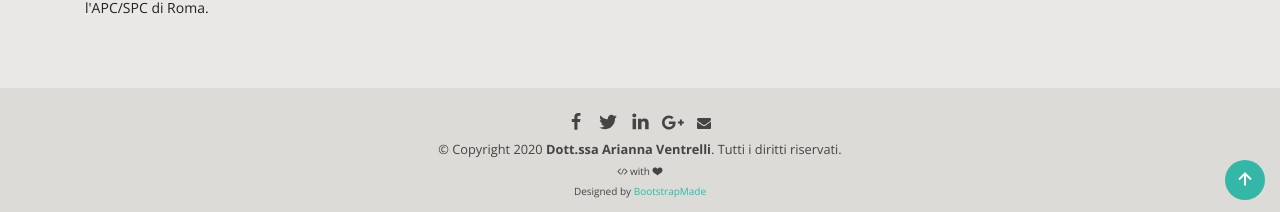
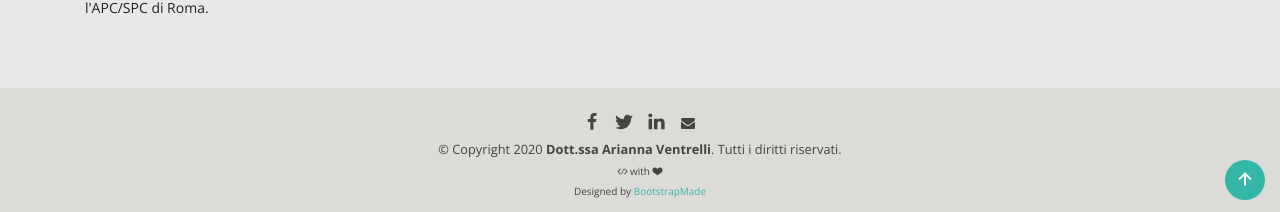
Before and after one commit to venari-psycho/venari-psycho.github.io, a Jekyll site: the page built from index.html, in a window 1280 px wide and 900 px high, scrolled down 498 px. Shown: the part 685-897 px from the top of the window. Built offline with Jekyll 4.4.1, drawn with Linux system fonts in a browser that asks for light colours.

Commit message:
Removed Google+ from share-buttons.html

```diff
--- a/_includes/share-buttons.html
+++ b/_includes/share-buttons.html
@@ -28,11 +28,6 @@
         </svg>
     </div>
     {% endif %}
-    <div class="gplus" title="Condividi su Google Plus" onclick="window.open('https://plus.google.com/share?url={{ site.url }}{{ pageurl }}', 'pop-up', 'left=20,top=20,width=500,height=500,toolbar=1,resizable=0'); return false;">
-        <svg viewBox="0 0 2304 1792" xmlns="http://www.w3.org/2000/svg">
-            <path d="M1437 913q0 208-87 370.5t-248 254-369 91.5q-149 0-285-58t-234-156-156-234-58-285 58-285 156-234 234-156 285-58q286 0 491 192l-199 191q-117-113-292-113-123 0-227.5 62t-165.5 168.5-61 232.5 61 232.5 165.5 168.5 227.5 62q83 0 152.5-23t114.5-57.5 78.5-78.5 49-83 21.5-74h-416v-252h692q12 63 12 122zm867-122v210h-209v209h-210v-209h-209v-210h209v-209h210v209h209z"/>
-        </svg>
-    </div>
     <div class="mail" title="Condividi via Email" onclick="window.open('mailto:?&body={{ site.url }}{{ pageurl }}'); return false;">
         <svg viewBox="0 0 1792 1792" xmlns="http://www.w3.org/2000/svg">
             <path d="M1792 710v794q0 66-47 113t-113 47h-1472q-66 0-113-47t-47-113v-794q44 49 101 87 362 246 497 345 57 42 92.5 65.5t94.5 48 110 24.5h2q51 0 110-24.5t94.5-48 92.5-65.5q170-123 498-345 57-39 100-87zm0-294q0 79-49 151t-122 123q-376 261-468 325-10 7-42.5 30.5t-54 38-52 32.5-57.5 27-50 9h-2q-23 0-50-9t-57.5-27-52-32.5-54-38-42.5-30.5q-91-64-262-182.5t-205-142.5q-62-42-117-115.5t-55-136.5q0-78 41.5-130t118.5-52h1472q65 0 112.5 47t47.5 113z"/>
```
